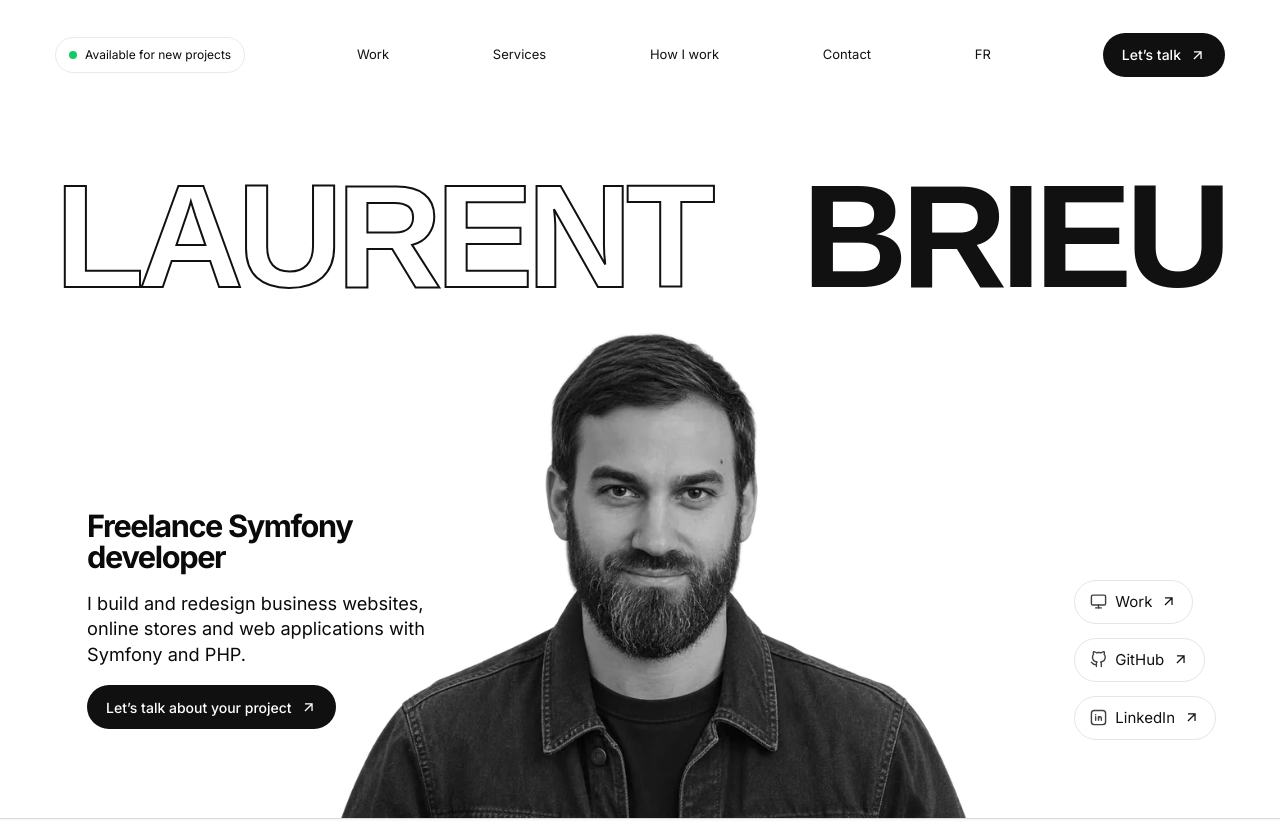
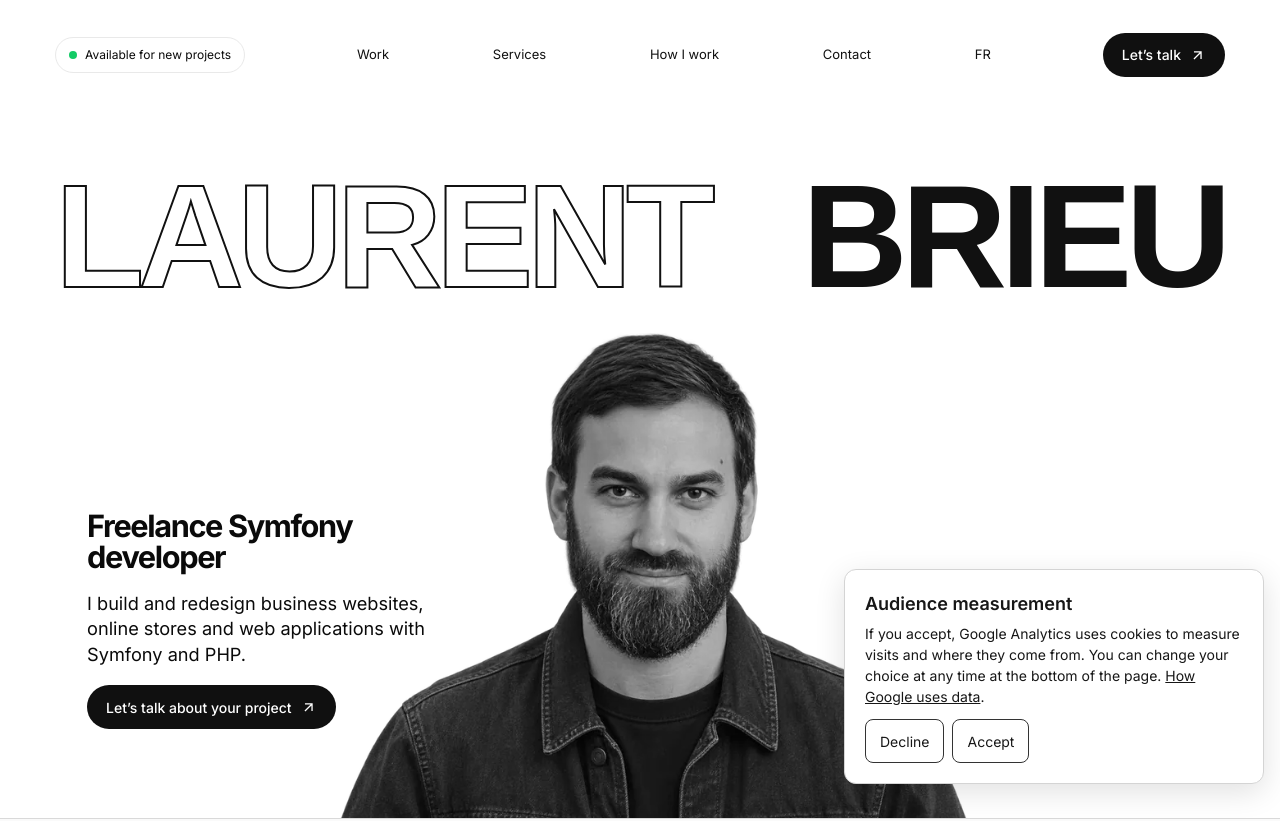
Before and after one commit to LaurentBrieu/laurentbrieu.github.io, a plain HTML site: page en/index.html in a window 1280 px wide. Shown: the top 821 px of the page. Drawn offline with Linux system fonts and the light colour scheme.

Commit message:
Add files via upload

```diff
--- a/en/index.html
+++ b/en/index.html
@@ -35,6 +35,7 @@
 <meta name="twitter:card" content="summary_large_image">
 <script type="application/ld+json">{"@context":"https://schema.org","@type":"ProfilePage","inLanguage":"en","url":"https://laurentbrieu.github.io/en/","mainEntity":{"@type":"Person","@id":"https://laurentbrieu.github.io/#laurent-brieu","name":"Laurent Brieu","url":"https://laurentbrieu.github.io/","image":"https://laurentbrieu.github.io/assets/social-portrait.jpg","jobTitle":"Freelance Symfony Developer","knowsAbout":["Symfony","PHP","Web development","PrestaShop","WordPress"],"sameAs":["https://www.linkedin.com/in/laurentbrieu/","https://github.com/LaurentBrieu"]}}</script>
 <link rel="stylesheet" href="../assets/refinements.css?v=logos">
+<link rel="stylesheet" href="../assets/audience.css">
 </head>
 <body class="bg-[#FAFAFA] text-[#0A0A0A] font-sans antialiased selection:bg-black selection:text-white relative min-h-screen">
 <!-- BEGIN: MainHeader -->
@@ -297,6 +298,7 @@
 </div>
 <div>
             <span>Made with love in Cergy-Pontoise</span>
+            <button type="button" class="audience-preferences" id="audience-preferences" aria-expanded="false" aria-controls="audience-consent" hidden>Audience measurement preferences</button>
           </div>
 </div>
 </div>
@@ -327,4 +329,13 @@
   });
   window.matchMedia('(min-width: 768px)').addEventListener('change', closeMenu);
 </script>
+<section class="audience-consent" id="audience-consent" aria-labelledby="audience-title" hidden>
+  <h2 id="audience-title">Audience measurement</h2>
+  <p>If you accept, Google Analytics uses cookies to measure visits and where they come from. You can change your choice at any time at the bottom of the page. <a href="https://policies.google.com/technologies/partner-sites?hl=en">How Google uses data</a>.</p>
+  <div class="audience-consent-actions">
+    <button type="button" data-refuse>Decline</button>
+    <button type="button" data-accept>Accept</button>
+  </div>
+</section>
+<script src="../assets/audience.js" defer></script>
 </body></html>
```
